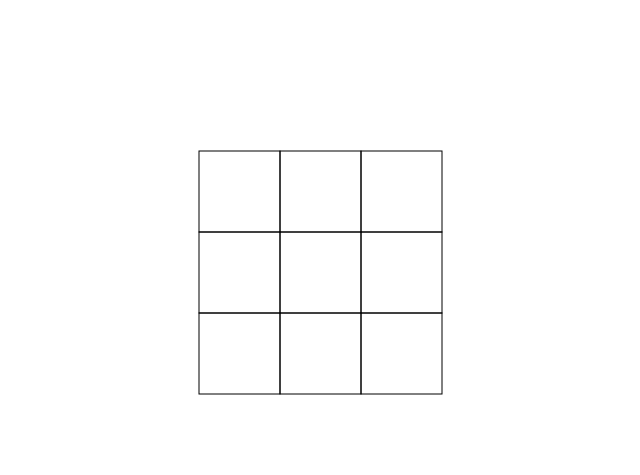
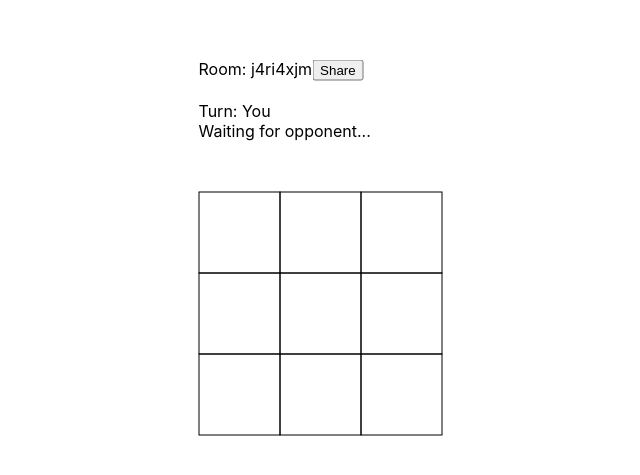
Before and after one commit to tatiankris/tic-tac-toe-client, a React (Create React App) app: page / in a window 1280 px wide. Shown: the part 153-628 px from the top of the page, without its empty margins (320-960 px from the left). Built offline with nearby package versions, Linux system fonts and the light colour scheme; no server answers.

Commit message:
add room, location, turn with sockets

```diff
--- a/package.json
+++ b/package.json
@@ -12,6 +12,8 @@
     "@types/react-dom": "^18.0.0",
     "react": "^18.2.0",
     "react-dom": "^18.2.0",
+    "react-router": "^6.6.2",
+    "react-router-dom": "^6.6.2",
     "react-scripts": "5.0.1",
     "socket.io-client": "^4.5.4",
     "typescript": "^4.4.2",
--- a/src/App.tsx
+++ b/src/App.tsx
@@ -1,8 +1,8 @@
 import React, {useEffect, useState} from 'react';
-import logo from './logo.svg';
 import s from './App.module.css';
 import { Box } from './Box';
 import io from 'socket.io-client';
+import { useLocation } from 'react-router';
 const socket = io('http://localhost:5000');
 
 const combinations = [
@@ -16,6 +16,11 @@ const combinations = [
     [2, 4, 6],
 ];
 
+
+const random = () => {
+    return Array.from(Array(8), () => Math.floor(Math.random() * 36).toString(36)).join('');
+};
+
 function App() {
 
     const [myTurn, setMyTurn] = useState(true);
@@ -26,19 +31,14 @@ function App() {
     const [turnData, setTurnData] = useState<boolean | any>(false);
 
   const [game, setGame] = useState(Array(9).fill(''));
-  const [isX, setIsX] = useState(false);
   const [turnNumber, setTurnNumber] = useState(0);
   const [winner, setWinner] = useState(false);
 
-  // const turn = (index: number) => {
-  //   let g = [...game];
-  //   if (!g[index] && !winner) {
-  //     g[index] = isX ? 'X' : 'O';
-  //     setGame(g);
-  //     setIsX(!isX);
-  //     setTurnNumber(turnNumber + 1);
-  //   }
-  // };
+    const location = useLocation();
+    const params = new URLSearchParams(location.search);
+    const paramsRoom = params.get('room');
+    const [room, setRoom] = useState(paramsRoom);
+
 
   const turn = (index: number) => {
       if (!game[index] && !winner && myTurn && hasOpponent) {
@@ -46,20 +46,15 @@ function App() {
       }
   };
 
+  const sendRestart = () => {
+      socket.emit('reqRestart', JSON.stringify({ room }));
+  };
+
   const restart = () => {
     setGame(Array(9).fill(''));
     setWinner(false);
     setTurnNumber(0);
   };
-
-  useEffect(() => {
-    // check for winner for every turn
-    combinations.forEach((c) => {
-      if (game[c[0]] === game[c[1]] && game[c[0]] === game[c[2]] && game[c[0]] !== '') {
-        setWinner(true);
-      }
-    });
-  }, [game]);
 
     useEffect(() => {
         socket.on('playerTurn', (json) => {
@@ -76,24 +71,75 @@ function App() {
         });
     }, []);
 
+  useEffect(() => {
+
+    combinations.forEach((c) => {
+      if (game[c[0]] === game[c[1]] && game[c[0]] === game[c[2]] && game[c[0]] !== '') {
+        setWinner(true);
+      }
+    });
+  }, [game]);
+
+
+
+    useEffect(() => {
+        if (turnData) {
+            const data = JSON.parse(turnData);
+            let g = [...game];
+            if (!g[data.index] && !winner) {
+                g[data.index] = data.value;
+                setGame(g);
+                setTurnNumber(turnNumber + 1);
+                setTurnData(false);
+                setMyTurn(!myTurn);
+                setPlayer(data.value);
+            }
+        }
+    }, [turnData, game, turnNumber, winner, myTurn]);
+
+    useEffect(() => {
+        if (paramsRoom) {
+            //  player 2
+            setXO('O');
+            socket.emit('join', paramsRoom);
+            setRoom(paramsRoom);
+            setMyTurn(false);
+        } else {
+            // player 1
+            const newRoomName = random();
+            socket.emit('create', newRoomName);
+            setRoom(newRoomName);
+            setMyTurn(true);
+        }
+    }, [paramsRoom]);
 
 
   return (
       <div className={s.container}>
-        <p>
-          {winner || turnNumber === 9 ? (
-              <button className={s.reset} onClick={restart}>
-                Restart
-              </button>
+          Room: {room}
+          <button className="btn" onClick={() => setShare(!share)}>
+              Share
+          </button>
+          {share ? (
+              <>
+                  <br />
+                  <br />
+                  Share link: <input type="text" value={`${window.location.href}?room=${room}`} readOnly />
+              </>
           ) : null}
-          {winner ? (
-              <span>We have a winner: {!isX ? 'X' : 'O'}</span>
-          ) : turnNumber === 9 ? (
-              <span>It's a tie!</span>
-          ) : (
-              <br />
-          )}
-        </p>
+          <br />
+          <br />
+          Turn: {myTurn ? 'You' : 'Opponent'}
+          <br />
+          {hasOpponent ? '' : 'Waiting for opponent...'}
+          <p>
+              {winner || turnNumber === 9 ? (
+                  <button className="btn" onClick={sendRestart}>
+                      Restart
+                  </button>
+              ) : null}
+              {winner ? <span>We have a winner: {player}</span> : turnNumber === 9 ? <span>It's a tie!</span> : <br />}
+          </p>
 
         <div className={s.row}>
           <Box index={0} turn={turn} value={game[0]} />
--- /dev/null
+++ b/src/gameContext.tsx
@@ -0,0 +1,5 @@
+import React, {createContext} from 'react';
+
+const gameContext = createContext({
+
+})
--- a/src/index.tsx
+++ b/src/index.tsx
@@ -3,14 +3,15 @@ import ReactDOM from 'react-dom/client';
 import './index.css';
 import App from './App';
 import reportWebVitals from './reportWebVitals';
+import {BrowserRouter} from "react-router-dom";
 
 const root = ReactDOM.createRoot(
   document.getElementById('root') as HTMLElement
 );
 root.render(
-  <React.StrictMode>
+  <BrowserRouter>
     <App />
-  </React.StrictMode>
+  </BrowserRouter>
 );
 
 // If you want to start measuring performance in your app, pass a function
```
Also changed, not shown: 1 other file (tests, documents, lock files or other folders).
